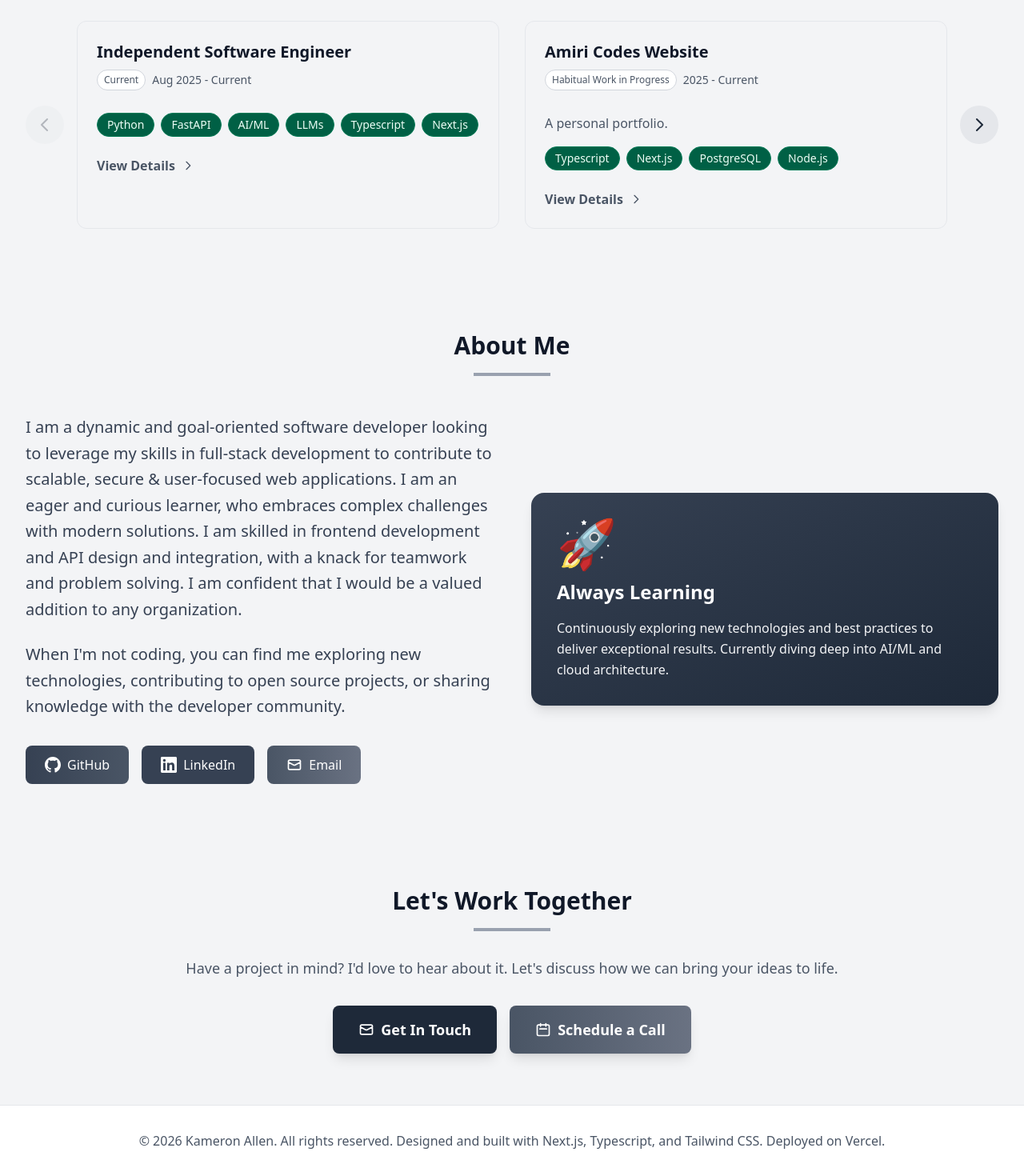
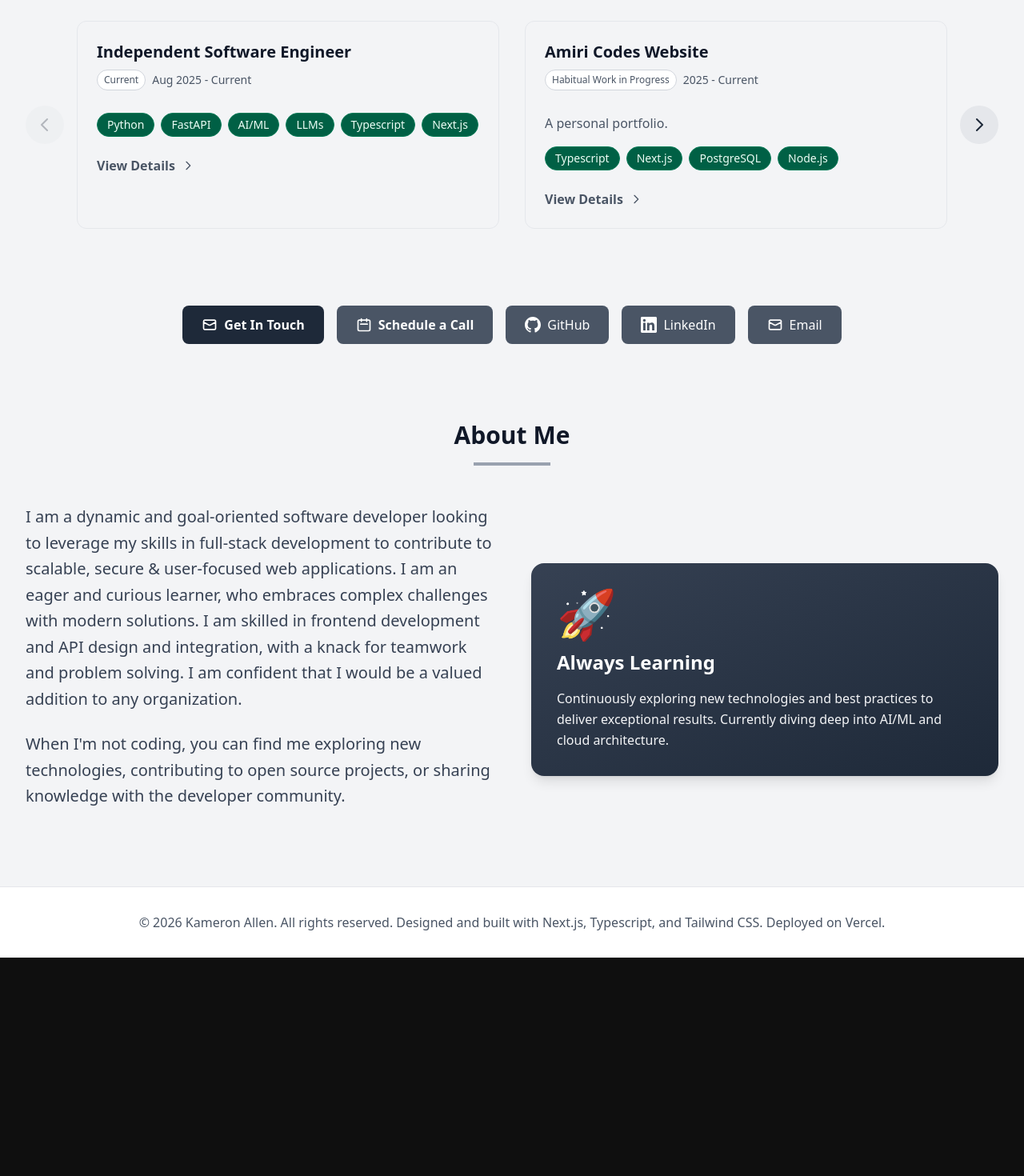
Before and after one commit to tresallen/AmiriCodes, a Next.js app in the folder next-app/: page / in a window 1280 px wide. Shown: the part 600-2070 px from the top of the page at 80% size. After the commit the page ends 1797 px from the top, so only its background shows below. Built offline with nearby package versions, Linux system fonts and the light colour scheme.

Commit message:
Moved Button links on homepage

```diff
--- a/next-app/src/app/page.tsx
+++ b/next-app/src/app/page.tsx
@@ -348,6 +348,83 @@ export default function Home() {
         </div>
       </section>
 
+      {/* Action Buttons Bar - between Work and About */}
+      <section className={`py-8 transition-colors duration-300 ${
+        theme === 'dark' ? '' : 'bg-gray-100'
+      }`}>
+        <div className="max-w-7xl mx-auto px-4 sm:px-6 lg:px-8">
+          <div className="flex flex-wrap sm:flex-nowrap justify-center items-center gap-4">
+            <a
+              href="mailto:tresallen@gmail.com"
+              className="inline-flex items-center bg-gray-800 hover:bg-gray-700 text-white font-semibold py-3 px-6 rounded-lg transition-all duration-300"
+            >
+              <svg className="w-5 h-5 mr-2" fill="none" stroke="currentColor" viewBox="0 0 24 24">
+                <path strokeLinecap="round" strokeLinejoin="round" strokeWidth={2} d="M3 8l7.89 4.26a2 2 0 002.22 0L21 8M5 19h14a2 2 0 002-2V7a2 2 0 00-2-2H5a2 2 0 00-2 2v10a2 2 0 002 2z" />
+              </svg>
+              Get In Touch
+            </a>
+            <a
+              href="https://calendar.google.com/calendar/u/0/r/eventedit?add=tresallen@gmail.com&text=Call%20with%20Kam"
+              target="_blank"
+              rel="noopener noreferrer"
+              className={`inline-flex items-center font-semibold py-3 px-6 rounded-lg transition-all duration-300 ${
+                theme === 'dark'
+                  ? 'bg-gray-700 hover:bg-gray-600 text-white'
+                  : 'bg-gray-600 hover:bg-gray-500 text-white'
+              }`}
+            >
+              <svg className="w-5 h-5 mr-2" fill="none" stroke="currentColor" viewBox="0 0 24 24">
+                <path strokeLinecap="round" strokeLinejoin="round" strokeWidth={2} d="M8 7V3m8 4V3m-9 8h10M5 21h14a2 2 0 002-2V7a2 2 0 00-2-2H5a2 2 0 00-2 2v12a2 2 0 002 2z" />
+              </svg>
+              Schedule a Call
+            </a>
+            <a
+              href="https://github.com/tresallen"
+              target="_blank"
+              rel="noopener noreferrer"
+              className={`inline-flex items-center space-x-2 px-6 py-3 rounded-lg transition-all duration-300 ${
+                theme === 'dark'
+                  ? 'bg-gray-700 hover:bg-gray-600 text-white'
+                  : 'bg-gray-600 hover:bg-gray-500 text-white'
+              }`}
+            >
+              <svg className="w-5 h-5" fill="currentColor" viewBox="0 0 24 24">
+                <path d="M12 0c-6.626 0-12 5.373-12 12 0 5.302 3.438 9.8 8.207 11.387.599.111.793-.261.793-.577v-2.234c-3.338.726-4.033-1.416-4.033-1.416-.546-1.387-1.333-1.756-1.333-1.756-1.089-.745.083-.729.083-.729 1.205.084 1.839 1.237 1.839 1.237 1.07 1.834 2.807 1.304 3.492.997.107-.775.418-1.305.762-1.604-2.665-.305-5.467-1.334-5.467-5.931 0-1.311.469-2.381 1.236-3.221-.124-.303-.535-1.524.117-3.176 0 0 1.008-.322 3.301 1.23.957-.266 1.983-.399 3.003-.404 1.02.005 2.047.138 3.006.404 2.291-1.552 3.297-1.23 3.297-1.23.653 1.653.242 2.874.118 3.176.77.84 1.235 1.911 1.235 3.221 0 4.609-2.807 5.624-5.479 5.921.43.372.823 1.102.823 2.222v3.293c0 .319.192.694.801.576 4.765-1.589 8.199-6.086 8.199-11.386 0-6.627-5.373-12-12-12z"/>
+              </svg>
+              <span>GitHub</span>
+            </a>
+            <a
+              href="http://linkedin.com/in/kameronallen/"
+              target="_blank"
+              rel="noopener noreferrer"
+              className={`inline-flex items-center space-x-2 px-6 py-3 rounded-lg transition-all duration-300 ${
+                theme === 'dark'
+                  ? 'bg-gray-700 hover:bg-gray-600 text-white'
+                  : 'bg-gray-600 hover:bg-gray-500 text-white'
+              }`}
+            >
+              <svg className="w-5 h-5" fill="currentColor" viewBox="0 0 24 24">
+                <path d="M20.447 20.452h-3.554v-5.569c0-1.328-.027-3.037-1.852-3.037-1.853 0-2.136 1.445-2.136 2.939v5.667H9.351V9h3.414v1.561h.046c.477-.9 1.637-1.85 3.37-1.85 3.601 0 4.267 2.37 4.267 5.455v6.286zM5.337 7.433c-1.144 0-2.063-.926-2.063-2.065 0-1.138.92-2.063 2.063-2.063 1.14 0 2.064.925 2.064 2.063 0 1.139-.925 2.065-2.064 2.065zm1.782 13.019H3.555V9h3.564v11.452zM22.225 0H1.771C.792 0 0 .774 0 1.729v20.542C0 23.227.792 24 1.771 24h20.451C23.2 24 24 23.227 24 22.271V1.729C24 .774 23.2 0 22.222 0h.003z"/>
+              </svg>
+              <span>LinkedIn</span>
+            </a>
+            <a
+              href="mailto:tresallen@gmail.com"
+              className={`inline-flex items-center space-x-2 px-6 py-3 rounded-lg transition-all duration-300 ${
+                theme === 'dark'
+                  ? 'bg-gray-700 hover:bg-gray-600 text-white'
+                  : 'bg-gray-600 hover:bg-gray-500 text-white'
+              }`}
+            >
+              <svg className="w-5 h-5" fill="none" stroke="currentColor" viewBox="0 0 24 24">
+                <path strokeLinecap="round" strokeLinejoin="round" strokeWidth={2} d="M3 8l7.89 4.26a2 2 0 002.22 0L21 8M5 19h14a2 2 0 002-2V7a2 2 0 00-2-2H5a2 2 0 00-2 2v10a2 2 0 002 2z" />
+              </svg>
+              <span>Email</span>
+            </a>
+          </div>
+        </div>
+      </section>
+
       {/* About Section */}
       <section id="about" className={`py-16 scroll-mt-24 transition-colors duration-300 ${
         theme === 'dark'
@@ -372,49 +449,6 @@ export default function Home() {
                 When I&apos;m not coding, you can find me exploring new technologies,
                 contributing to open source projects, or sharing knowledge with the developer community.
               </p>
-
-              {/* Social Links */}
-              <div className="flex flex-wrap gap-4">
-                <a
-                  href="https://github.com/tresallen"
-            target="_blank"
-            rel="noopener noreferrer"
-                  className={`flex items-center space-x-2 px-6 py-3 rounded-lg transition-all duration-300 ${
-                    theme === 'dark'
-                      ? 'bg-gradient-to-r from-gray-800 to-gray-700 text-white hover:from-gray-700 hover:to-gray-600'
-                      : 'bg-gradient-to-r from-gray-700 to-gray-600 text-white hover:from-gray-600 hover:to-gray-500'
-                  }`}
-                >
-                  <svg className="w-5 h-5" fill="currentColor" viewBox="0 0 24 24">
-                    <path d="M12 0c-6.626 0-12 5.373-12 12 0 5.302 3.438 9.8 8.207 11.387.599.111.793-.261.793-.577v-2.234c-3.338.726-4.033-1.416-4.033-1.416-.546-1.387-1.333-1.756-1.333-1.756-1.089-.745.083-.729.083-.729 1.205.084 1.839 1.237 1.839 1.237 1.07 1.834 2.807 1.304 3.492.997.107-.775.418-1.305.762-1.604-2.665-.305-5.467-1.334-5.467-5.931 0-1.311.469-2.381 1.236-3.221-.124-.303-.535-1.524.117-3.176 0 0 1.008-.322 3.301 1.23.957-.266 1.983-.399 3.003-.404 1.02.005 2.047.138 3.006.404 2.291-1.552 3.297-1.23 3.297-1.23.653 1.653.242 2.874.118 3.176.77.84 1.235 1.911 1.235 3.221 0 4.609-2.807 5.624-5.479 5.921.43.372.823 1.102.823 2.222v3.293c0 .319.192.694.801.576 4.765-1.589 8.199-6.086 8.199-11.386 0-6.627-5.373-12-12-12z"/>
-                  </svg>
-                  <span>GitHub</span>
-          </a>
-          <a
-                  href="http://linkedin.com/in/kameronallen/"
-            target="_blank"
-            rel="noopener noreferrer"
-                  className="flex items-center space-x-2 bg-gray-700 text-white px-6 py-3 rounded-lg hover:bg-gray-600 transition-all duration-300"
-                >
-                  <svg className="w-5 h-5" fill="currentColor" viewBox="0 0 24 24">
-                    <path d="M20.447 20.452h-3.554v-5.569c0-1.328-.027-3.037-1.852-3.037-1.853 0-2.136 1.445-2.136 2.939v5.667H9.351V9h3.414v1.561h.046c.477-.9 1.637-1.85 3.37-1.85 3.601 0 4.267 2.37 4.267 5.455v6.286zM5.337 7.433c-1.144 0-2.063-.926-2.063-2.065 0-1.138.92-2.063 2.063-2.063 1.14 0 2.064.925 2.064 2.063 0 1.139-.925 2.065-2.064 2.065zm1.782 13.019H3.555V9h3.564v11.452zM22.225 0H1.771C.792 0 0 .774 0 1.729v20.542C0 23.227.792 24 1.771 24h20.451C23.2 24 24 23.227 24 22.271V1.729C24 .774 23.2 0 22.222 0h.003z"/>
-                  </svg>
-                  <span>LinkedIn</span>
-                </a>
-                <a
-                  href="mailto:tresallen@gmail.com"
-                  className={`flex items-center space-x-2 px-6 py-3 rounded-lg transition-all duration-300 ${
-                    theme === 'dark'
-                      ? 'bg-gradient-to-r from-gray-700 to-gray-600 text-white hover:from-gray-600 hover:to-gray-500'
-                      : 'bg-gradient-to-r from-gray-600 to-gray-500 text-white hover:from-gray-500 hover:to-gray-400'
-                  }`}
-                >
-                  <svg className="w-5 h-5" fill="none" stroke="currentColor" viewBox="0 0 24 24">
-                    <path strokeLinecap="round" strokeLinejoin="round" strokeWidth={2} d="M3 8l7.89 4.26a2 2 0 002.22 0L21 8M5 19h14a2 2 0 002-2V7a2 2 0 00-2-2H5a2 2 0 00-2 2v10a2 2 0 002 2z" />
-                  </svg>
-                  <span>Email</span>
-                </a>
-              </div>
             </div>
             <div className={`rounded-2xl p-8 text-white shadow-lg ${
               theme === 'dark'
@@ -428,48 +462,6 @@ export default function Home() {
                 Currently diving deep into AI/ML and cloud architecture.
               </p>
             </div>
-          </div>
-        </div>
-      </section>
-
-      {/* Contact Section */}
-      <section id="contact" className={`py-16 scroll-mt-24 transition-colors duration-300 ${
-        theme === 'dark'
-          ? ''
-          : 'bg-gray-100'
-      }`}>
-        <div className="max-w-4xl mx-auto px-4 sm:px-6 lg:px-8 text-center">
-          <h2 className={`text-3xl font-bold mb-4 ${theme === 'dark' ? 'text-white' : 'text-gray-900'}`}>Let&apos;s Work Together</h2>
-          <div className="w-24 h-1 bg-gray-400 mx-auto mb-8"></div>
-          <p className={`mb-8 text-lg leading-relaxed ${theme === 'dark' ? 'text-gray-300' : 'text-gray-600'}`}>
-            Have a project in mind? I&apos;d love to hear about it.
-            Let&apos;s discuss how we can bring your ideas to life.
-          </p>
-          <div className="flex flex-wrap gap-4 justify-center">
-            <a
-              href="mailto:tresallen@gmail.com"
-              className="inline-flex items-center bg-gray-800 hover:bg-gray-700 text-white font-semibold py-4 px-8 rounded-lg transition-all duration-300 text-lg shadow-lg"
-            >
-              <svg className="w-5 h-5 mr-2" fill="none" stroke="currentColor" viewBox="0 0 24 24">
-                <path strokeLinecap="round" strokeLinejoin="round" strokeWidth={2} d="M3 8l7.89 4.26a2 2 0 002.22 0L21 8M5 19h14a2 2 0 002-2V7a2 2 0 00-2-2H5a2 2 0 00-2 2v10a2 2 0 002 2z" />
-              </svg>
-              Get In Touch
-            </a>
-            <a
-              href="https://calendar.google.com/calendar/u/0/r/eventedit?add=tresallen@gmail.com&text=Call%20with%20Kam"
-              target="_blank"
-              rel="noopener noreferrer"
-              className={`inline-flex items-center font-semibold py-4 px-8 rounded-lg transition-all duration-300 text-lg shadow-lg ${
-                theme === 'dark'
-                  ? 'bg-gradient-to-r from-gray-700 to-gray-600 hover:from-gray-600 hover:to-gray-500 text-white hover:shadow-gray-500/25'
-                  : 'bg-gradient-to-r from-gray-600 to-gray-500 hover:from-gray-500 hover:to-gray-400 text-white hover:shadow-gray-500/25'
-              }`}
-            >
-              <svg className="w-5 h-5 mr-2" fill="none" stroke="currentColor" viewBox="0 0 24 24">
-                <path strokeLinecap="round" strokeLinejoin="round" strokeWidth={2} d="M8 7V3m8 4V3m-9 8h10M5 21h14a2 2 0 002-2V7a2 2 0 00-2-2H5a2 2 0 00-2 2v12a2 2 0 002 2z" />
-              </svg>
-              Schedule a Call
-            </a>
           </div>
         </div>
       </section>
```
